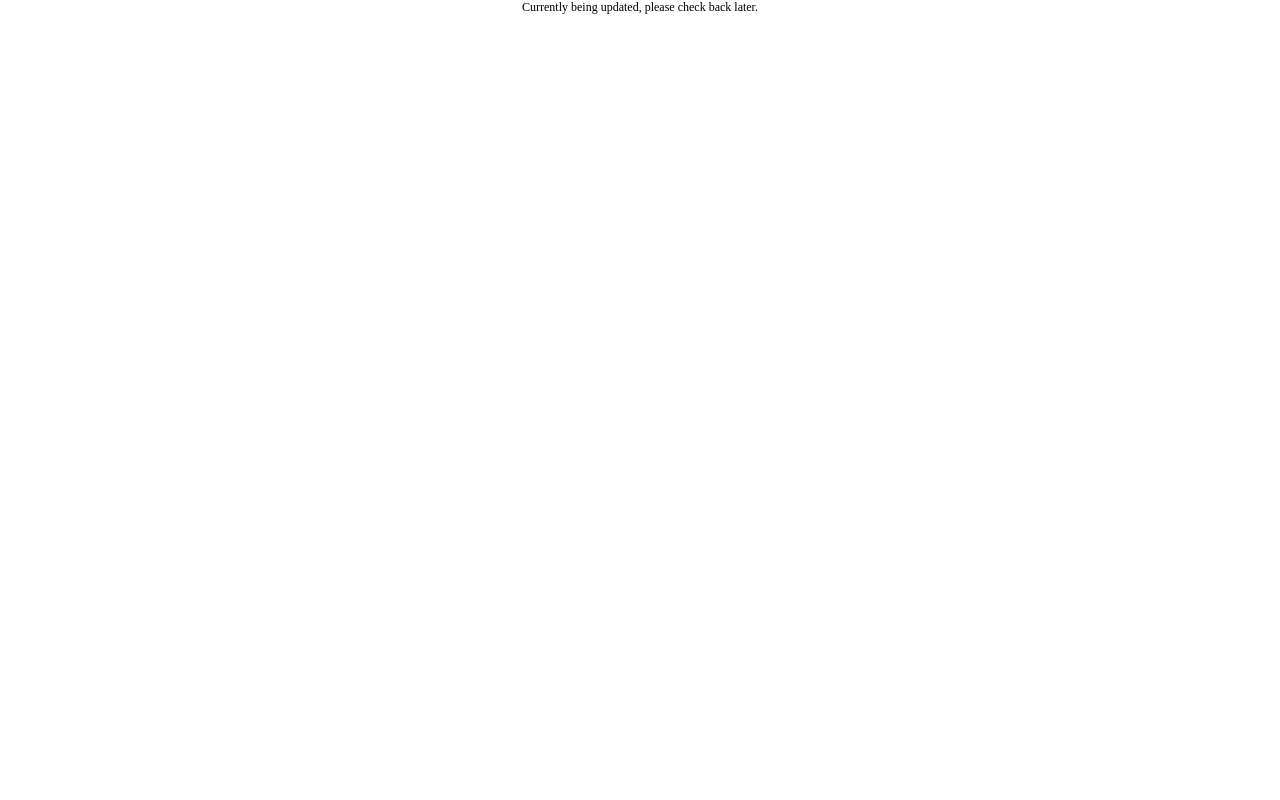
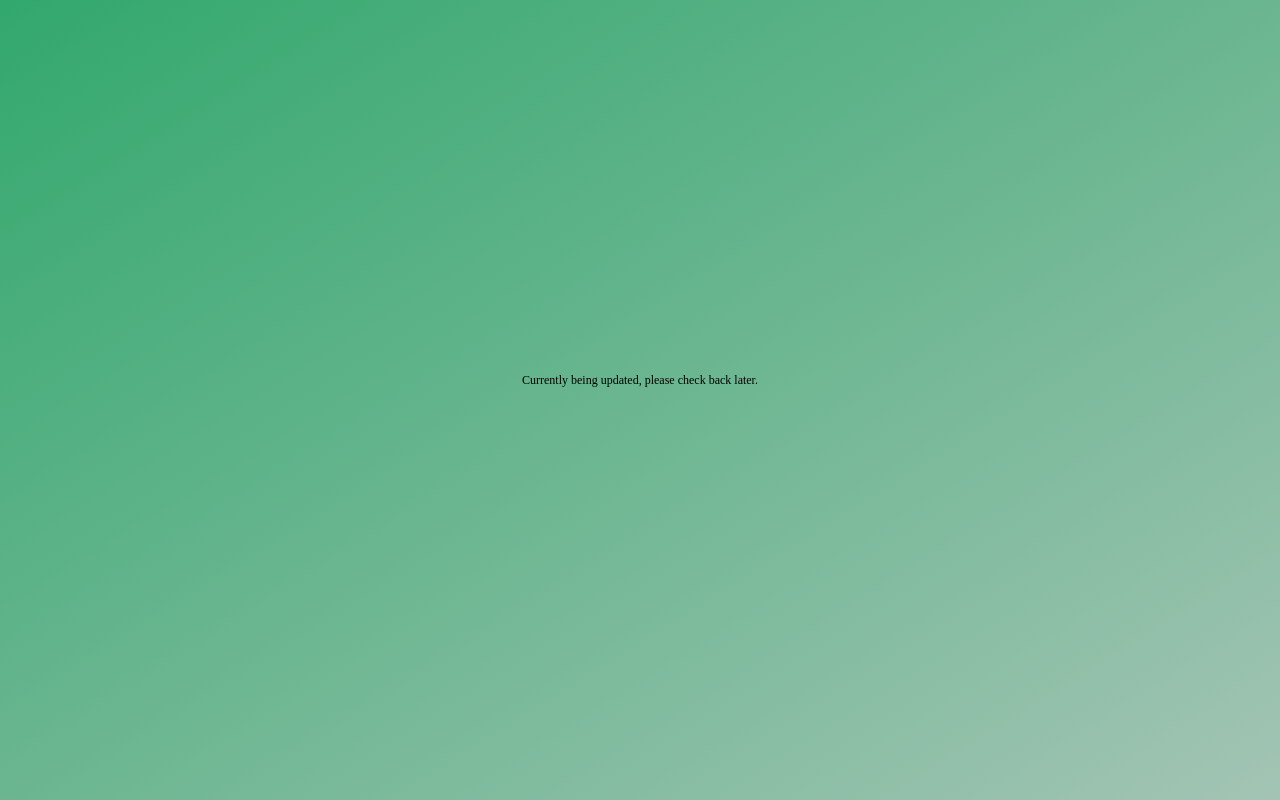
Before and after one commit to kylbutlr/my-resume, a plain HTML site: page index.html in a window 1280 px wide. Drawn offline with Linux system fonts and the light colour scheme.

Commit message:
styling WIP

```diff
--- a/index.html
+++ b/index.html
@@ -4,9 +4,9 @@
   <meta http-equiv="content-type" content="text/html; charset=utf-8">
   <title>Kyle Butler's Resume</title>
 </head>
-  <body style="width:100%; height:100%; margin:0;">
-    <div style="display: flex; justify-content: center; align-items: center;">
-      <span style="font-size: 0.75rem;">Currently being updated, please check back later.</span>
+  <body style="width:100%; height:100%; margin:0; background-image: linear-gradient(to bottom right, #32a86d, #a3c4b4);">
+    <div style="display: flex; justify-content: center; align-items: center; height: 100%;">
+      <span style="font-size: 0.75rem; margin-bottom: 5vh;">Currently being updated, please check back later.</span>
     </div>
     <!--iframe src="https://docs.google.com/gview?url=https://github.com/kylbutlr/resume.github.io/raw/master/Resume%20Cv%202019.pdf&embedded=true" style="width:100%; height:100%;" frameborder="0"></iframe-->
   </body>
```
